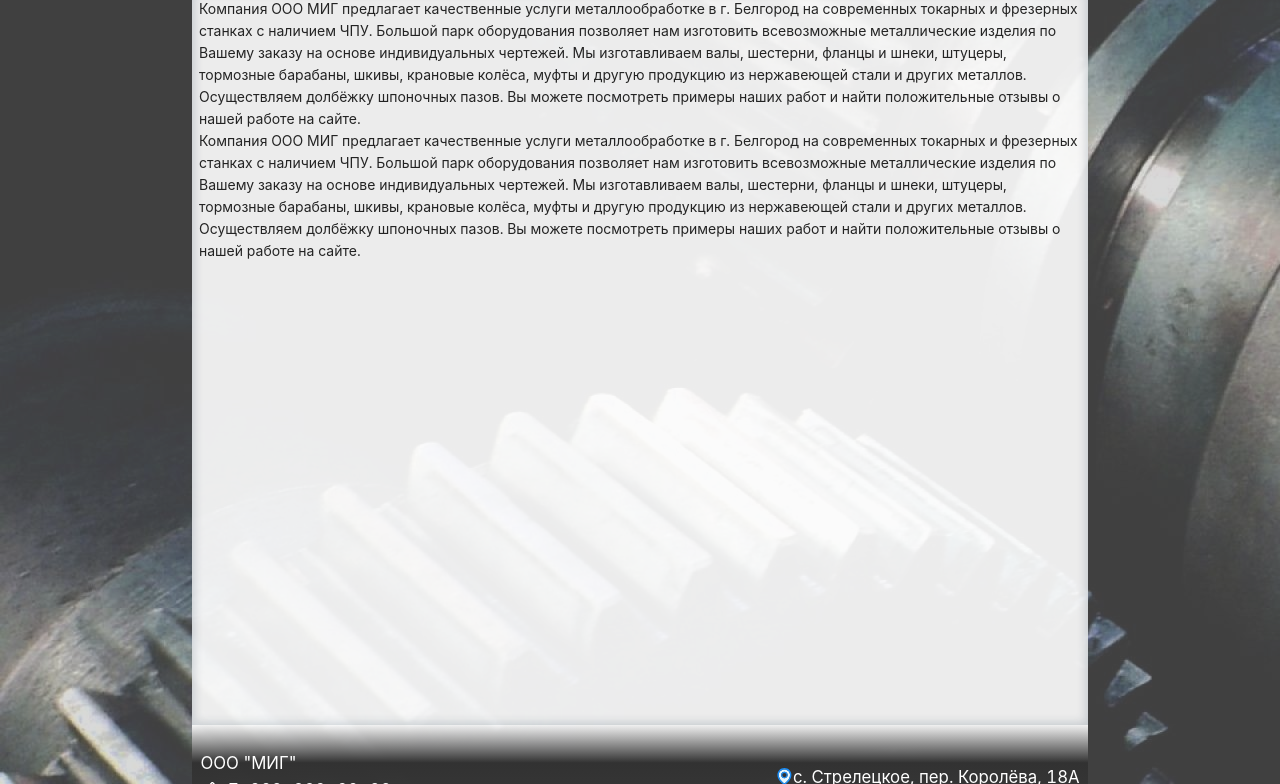
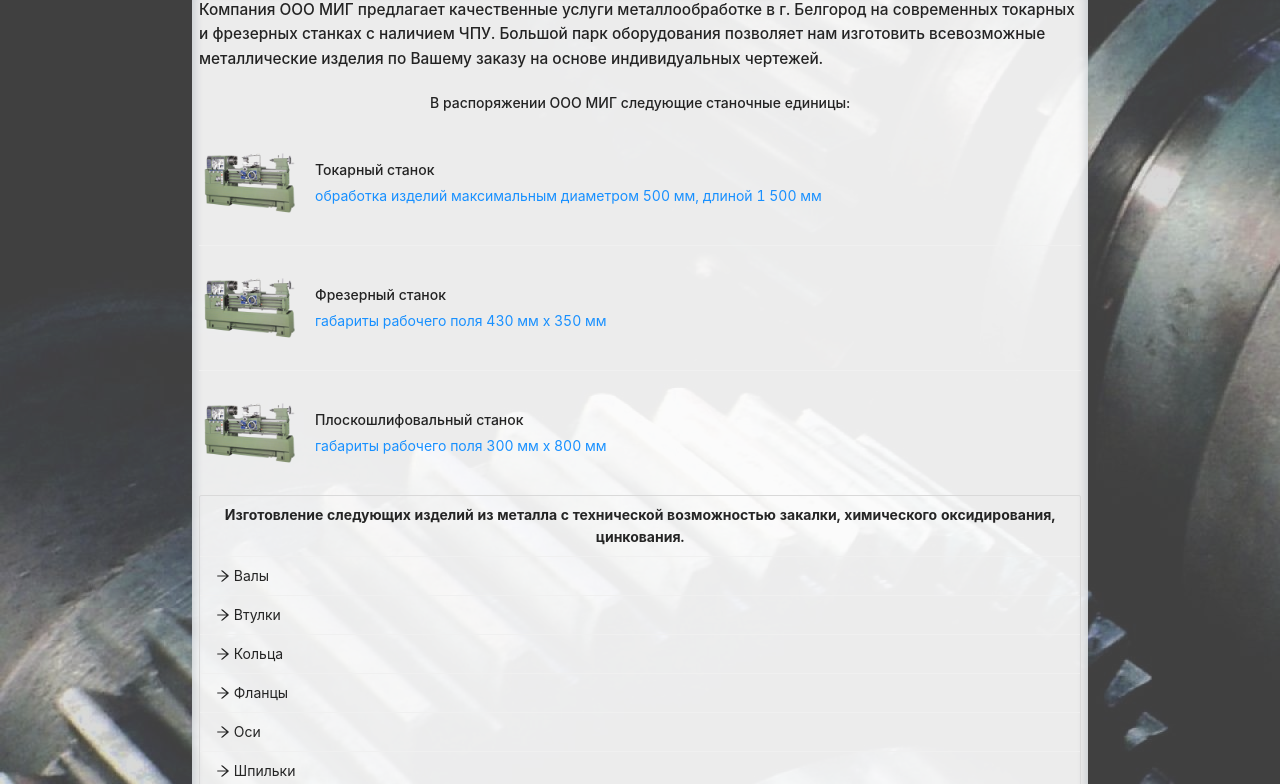
Before and after one commit to Aytcavdep/mig, a React (Create React App) app: page / in a window 1280 px wide. Shown: the part 256-1040 px from the top of the page. Built offline with nearby package versions, Linux system fonts and the light colour scheme; the HTML template or start-up script is replaced by a standard one.

Commit message:
decoration homepage

```diff
--- /dev/null
+++ b/src/pages/Homepage.css
@@ -0,0 +1,13 @@
+.homepage-title > h1 {
+    font-size: 1.1em;
+}
+
+.homepage-title > h2 {
+    text-align: center;
+    margin-top: 1.5em;
+}
+
+
+.ant-list-item-meta {
+    align-items: center;
+}
--- a/src/pages/Homepage.jsx
+++ b/src/pages/Homepage.jsx
@@ -1,32 +1,97 @@
 import React from "react";
+import { List } from "antd";
+import { ArrowRightOutlined } from "@ant-design/icons";
+import "antd/dist/antd.css";
+import "./Homepage.css";
+
+const data = [
+  {
+    title: "Токарный станок",
+    description:
+      "обработка изделий максимальным диаметром 500 мм, длиной 1 500 мм",
+    img: require("./services/img/lathe.png"),
+  },
+  {
+    title: "Фрезерный станок",
+    description: "габариты рабочего поля 430 мм х 350 мм",
+    img: require("./services/img/lathe.png"),
+  },
+  {
+    title: "Плоскошлифовальный  станок ",
+    description: "габариты рабочего поля 300 мм х 800 мм",
+    img: require("./services/img/lathe.png"),
+  },
+];
+
+const dataDetail = [
+  " Валы",
+  " Втулки",
+  " Кольца",
+  " Фланцы",
+  " Оси",
+  " Шпильки",
+  " Муфты",
+  " Штуцера",
+  " Винты",
+  " Фитинги",
+  " Гайки",
+  " Колеса",
+  " Переходники",
+  " Корпуса",
+  " Отводы",
+  " Анкера",
+  " Стаканы",
+];
 
 const Homepage = () => {
   return (
     <div>
-      Компания ООО МИГ предлагает качественные услуги металлообработке в г.
-      Белгород на современных токарных и фрезерных станках с наличием ЧПУ.
-      Большой парк оборудования позволяет нам изготовить всевозможные
-      металлические изделия по Вашему заказу на основе индивидуальных чертежей.
-      Мы изготавливаем валы, шестерни, фланцы и шнеки, штуцеры, тормозные
-      барабаны, шкивы, крановые колёса, муфты и другую продукцию из нержавеющей
-      стали и других металлов. Осуществляем долбёжку шпоночных пазов. Вы можете
-      посмотреть примеры наших работ и найти положительные отзывы о нашей работе
-      на сайте.
-      <div>
-      Компания ООО МИГ предлагает качественные услуги металлообработке в г.
-      Белгород на современных токарных и фрезерных станках с наличием ЧПУ.
-      Большой парк оборудования позволяет нам изготовить всевозможные
-      металлические изделия по Вашему заказу на основе индивидуальных чертежей.
-      Мы изготавливаем валы, шестерни, фланцы и шнеки, штуцеры, тормозные
-      барабаны, шкивы, крановые колёса, муфты и другую продукцию из нержавеющей
-      стали и других металлов. Осуществляем долбёжку шпоночных пазов. Вы можете
-      посмотреть примеры наших работ и найти положительные отзывы о нашей работе
-      на сайте.
+      <div className="homepage-title">
+        <h1>
+          Компания ООО МИГ предлагает качественные услуги металлообработке в г.
+          Белгород на современных токарных и фрезерных станках с наличием ЧПУ.
+          Большой парк оборудования позволяет нам изготовить всевозможные
+          металлические изделия по Вашему заказу на основе индивидуальных
+          чертежей.
+        </h1>
+
+        <h2>В распоряжении ООО МИГ следующие станочные единицы:</h2>
+        <List
+          itemLayout="horizontal"
+          dataSource={data}
+          renderItem={(item) => (
+            <List.Item>
+              <List.Item.Meta
+                avatar={<img src={item.img} height="100" />}
+                title={<a href="#">{item.title}</a>}
+                description={<a href="#">{item.description}</a>}
+              />
+            </List.Item>
+          )}
+        />
+
+        <List
+          size="small"
+          header={
+            <div style={{textAlign: "center"}}>
+              <strong>
+                Изготовление следующих изделий из металла с технической
+                возможностью закалки, химического оксидирования, цинкования.
+              </strong>
+            </div>
+          }
+          bordered
+          dataSource={dataDetail}
+          renderItem={(item) => (
+            <List.Item>
+              <ArrowRightOutlined />
+              {item}
+            </List.Item>
+          )}
+        />
       </div>
       <div>
-
         <iframe
-
           title="Яндекс карта с маршрутом"
           src="https://yandex.ru/map-widget/v1/-/CCUNvHDnoD"
           height="450"
```
Also changed, not shown: src/pages/services/img/lathe.png (added), 1 other file (tests, documents, lock files or other folders).
